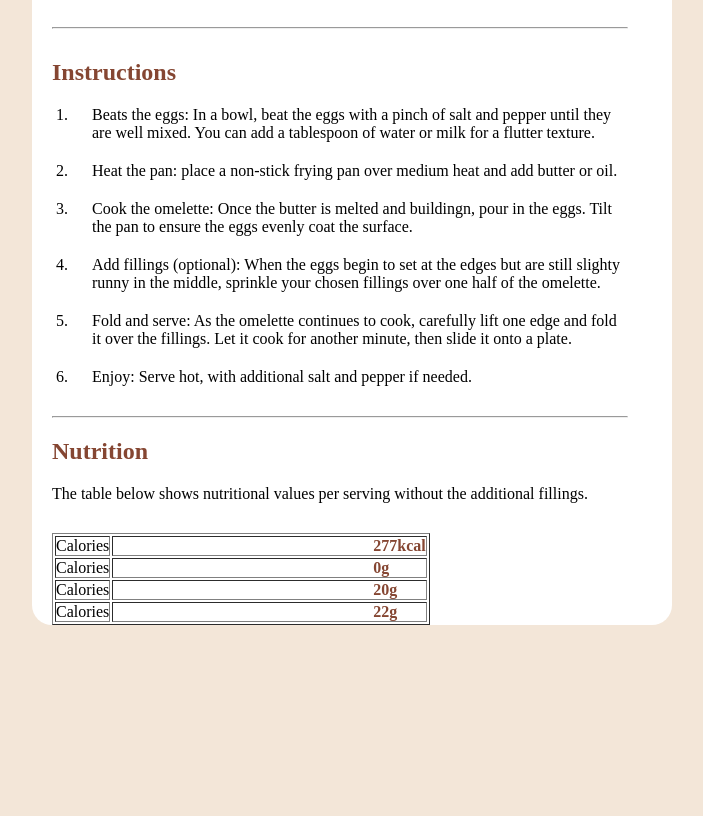
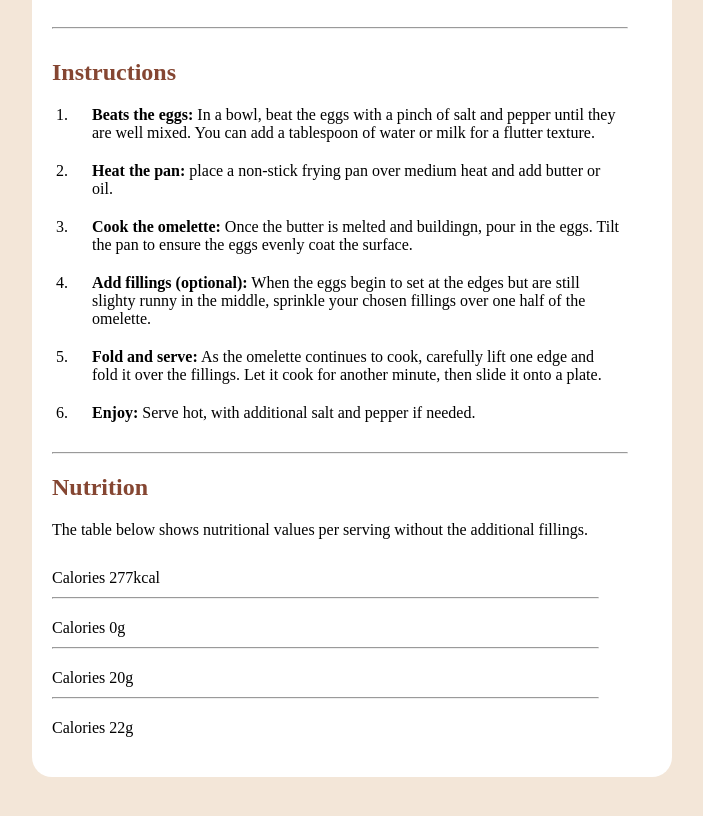
Before and after one commit to MikeZuck1/recipe-page-main, a plain HTML site: page index.html in a window 1280 px wide. Shown: the part 836-1652 px from the top of the page, without its empty margins (288-991 px from the left). Before the commit the page ends 1491 px from the top, so only its background shows below. Drawn offline with Linux system fonts and the light colour scheme; a web font is replaced by a local one.

Commit message:
Travail sur le tableau

```diff
--- a/index.html
+++ b/index.html
@@ -1,18 +1,11 @@
 <!DOCTYPE html>
-<html lang="en">
+<html lang="fr">
 <head>
   <meta charset="UTF-8">
   <meta name="viewport" content="width=device-width, initial-scale=1.0"> <!-- displays site properly based on user's device -->
   <link rel="stylesheet" href="style.css">
   <link rel="icon" type="image/png" sizes="32x32" href="./assets/images/favicon-32x32.png">
-
   <title>Frontend Mentor | Recipe page</title>
-
-  <!-- Feel free to remove these styles or customise in your own stylesheet 👍 -->
-  <style>
-    .attribution { font-size: 11px; text-align: center; }
-    .attribution a { color: hsl(228, 45%, 44%); }
-  </style>
 </head>
 <body>
     <!-- DIV OF PRINCIPAL CONTAINER -->
@@ -25,7 +18,8 @@
         <!-- DIV OF TITLE AND THE LITTLE PARAGRAPH GOES HERE -->
         <div class="content">
           <h1>Simple omelette recipe</h1>
-          <p>An easy and quick  dish, perfect for any meal. This classic omelette combines beaten eggs cooked to perfection,
+          <p>
+            An easy and quick  dish, perfect for any meal. This classic omelette combines beaten eggs cooked to perfection,
             optionally filled with your choice of cheese, vegetables, or meats.
           </p>
         </div>
@@ -64,23 +58,23 @@
             <h2>Instructions</h2>
             <ol>
               <li>
-                Beats the eggs: In a bowl, beat the eggs with a pinch of salt and pepper until they are well mixed.
+                <strong>Beats the eggs:</strong> In a bowl, beat the eggs with a pinch of salt and pepper until they are well mixed.
                 You can add a tablespoon of water or milk for a flutter texture.
               </li>
-              <li>Heat the pan: place a non-stick frying pan over medium heat and add butter or oil.</li>
+              <li><strong>Heat the pan:</strong> place a non-stick frying pan over medium heat and add butter or oil.</li>
               <li>
-                Cook the omelette: Once the butter is melted and buildingn, pour in the eggs.
+                <strong>Cook the omelette:</strong> Once the butter is melted and buildingn, pour in the eggs.
                 Tilt the pan to ensure the eggs evenly coat the surface.
               </li>
               <li>
-                Add fillings (optional): When the eggs begin to set at the edges but are still slighty runny in the middle,
+                <strong>Add fillings (optional):</strong> When the eggs begin to set at the edges but are still slighty runny in the middle,
                 sprinkle your chosen fillings over one half of the omelette.
               </li>
               <li>
-                Fold and serve: As the omelette continues to cook, carefully lift one edge and fold it over the fillings.
+                <strong>Fold and serve:</strong> As the omelette continues to cook, carefully lift one edge and fold it over the fillings.
                 Let it cook for another minute, then slide it onto a plate.
               </li>
-              <li>Enjoy: Serve hot, with additional salt and pepper if needed.</li>
+              <li><strong>Enjoy:</strong> Serve hot, with additional salt and pepper if needed.</li>
             </ol>
           </div>
         </div>
@@ -97,23 +91,32 @@
 
         <!-- DIV OF TABLE NUTRITION -->
         <div class="table-nutrition">
-          <table border="1">
-            <tr>
+            <tr class="tr-table">
               <td class="table-nutritional-letters">Calories</td>
               <td class="table-nutritional-number">277kcal</td>
             </tr>
+
+              <td colspan="2"><hr class="hr-table"></td> <!--  Separator between fat and carbohydrate row -->
+
             <tr>
               <td class="table-nutritional-letters">Calories</td>
               <td class="table-nutritional-number">0g</td>
             </tr>
+
+            <td colspan="2"><hr class="hr-table"></td>
+
             <tr>
               <td class="table-nutritional-letters">Calories</td>
               <td class="table-nutritional-number">20g</td>
             </tr>
+
+            <td colspan="2"><hr class="hr-table"></td>
+
             <tr>
               <td class="table-nutritional-letters">Calories</td>
               <td class="table-nutritional-number">22g</td>
             </tr>
+
           </table>
         </div>
 
--- a/package.json
+++ /dev/null
@@ -1,5 +0,0 @@
-{
-  "dependencies": {
-    "express": "^4.18.2"
-  }
-}
--- a/style.css
+++ b/style.css
@@ -20,7 +20,7 @@ body {
     width: 50%;
     height: auto;
     margin-top: 30px;
-    margin-bottom: 30px;
+    margin-bottom: 100px;
     border-radius: 20px;
     background-color: hsl(0, 0%, 100%);
 }
@@ -57,6 +57,8 @@ body {
 
 .table {
     display: flex;
+    position: relative;
+    left: 30px;
     margin-top: 30px;
     max-width: 90%;
     height: 170px;
@@ -114,7 +116,6 @@ hr {
     margin-top: 30px;
 }
 
-
 /*   PARTIE INSTRUCTIONS   */
 .instructions-container {
     margin-top: 30px;
@@ -155,12 +156,25 @@ hr {
 
 .table-nutrition {
     margin-top: 30px;
+    margin-bottom: 40px;
+    max-width:  95%;
     position: relative;
     left: 20px;
 }
 
+.table-nutrition td {
+    margin-top: 30px;
+}
+
 .table-nutritional-number {
-    padding-left: 260px;
+    padding-left: 360px;
     color: hsl(14, 45%, 36%);
     font-weight: bold;
 }
+
+.hr-table {
+    margin-top: 10px;
+    margin-bottom: 20px;
+    position: relative;
+    left: 0;
+}
```
Also changed, not shown: server.js (deleted, +0 -13 lines), style-guide.md (line endings or trailing spaces), 1 other file.
